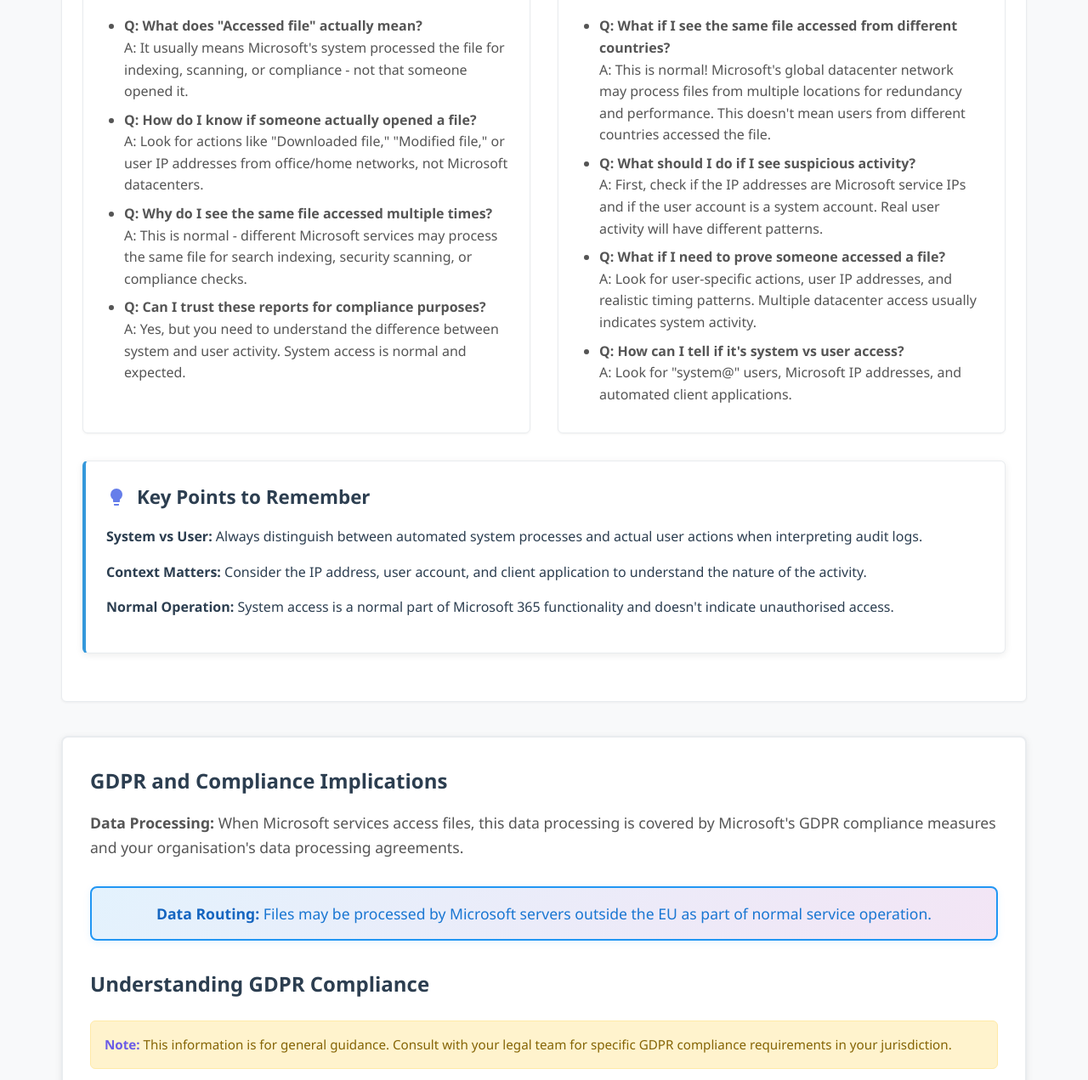
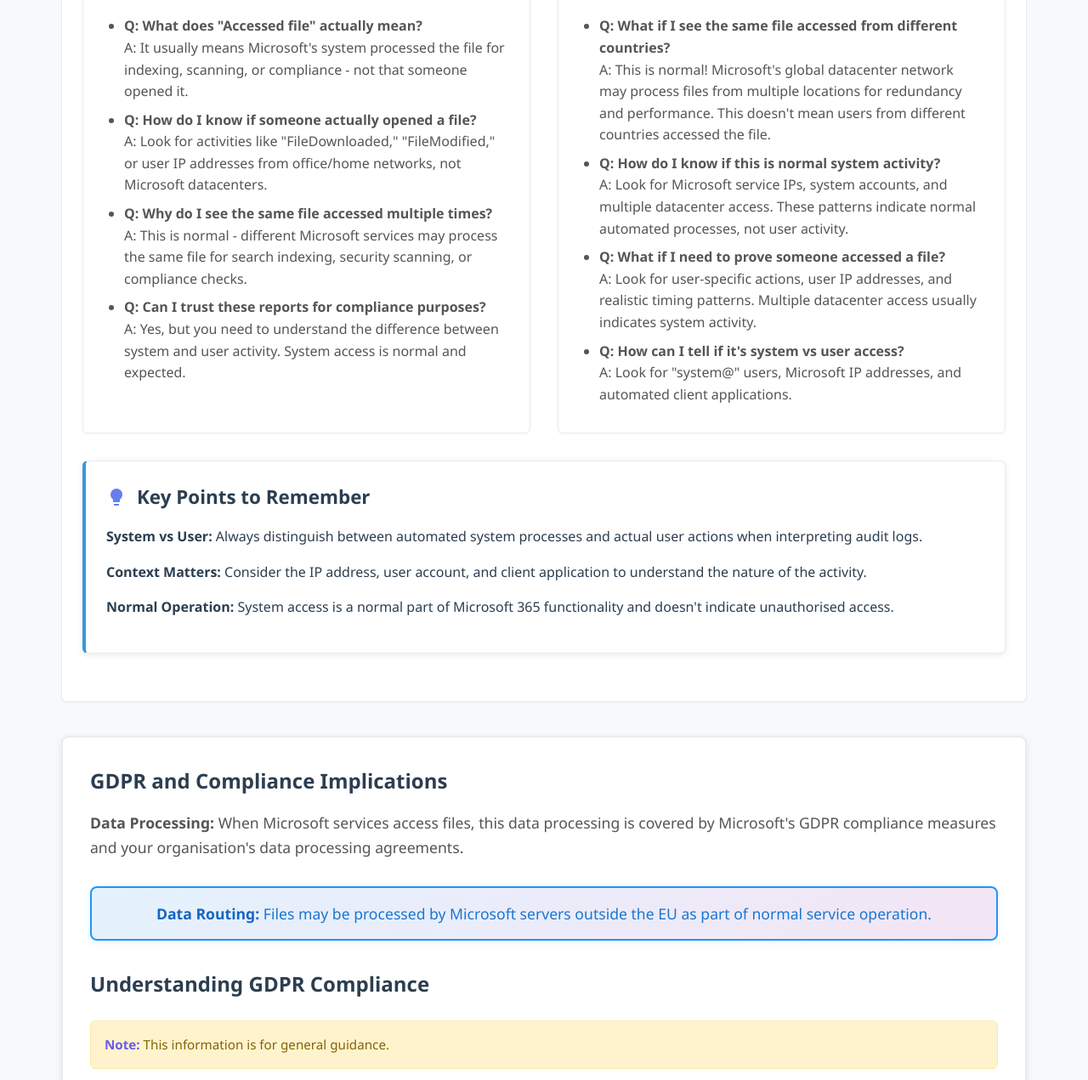
Before and after one commit to wellis321/global-admin-permissions, a plain HTML site: page purview-reports.html in a window 1280 px wide. Shown: the part 5460-6731 px from the top of the page at 85% size. Drawn offline with Linux system fonts and the light colour scheme.

Commit message:
some technical changes

```diff
--- a/purview-reports.html
+++ b/purview-reports.html
@@ -384,7 +384,7 @@
                             A: It usually means Microsoft's system processed the file for indexing, scanning, or
                             compliance - not that someone opened it.</li>
                         <li><strong>Q: How do I know if someone actually opened a file?</strong><br>
-                            A: Look for actions like "Downloaded file," "Modified file," or user IP addresses from
+                            A: Look for activities like "FileDownloaded," "FileModified," or user IP addresses from
                             office/home networks, not Microsoft datacenters.</li>
                         <li><strong>Q: Why do I see the same file accessed multiple times?</strong><br>
                             A: This is normal - different Microsoft services may process the same file for search
@@ -402,9 +402,9 @@
                             A: This is normal! Microsoft's global datacenter network may process files from multiple
                             locations for redundancy and performance. This doesn't mean users from different countries
                             accessed the file.</li>
-                        <li><strong>Q: What should I do if I see suspicious activity?</strong><br>
-                            A: First, check if the IP addresses are Microsoft service IPs and if the user account is a
-                            system account. Real user activity will have different patterns.</li>
+                        <li><strong>Q: How do I know if this is normal system activity?</strong><br>
+                            A: Look for Microsoft service IPs, system accounts, and multiple datacenter access. These
+                            patterns indicate normal automated processes, not user activity.</li>
                         <li><strong>Q: What if I need to prove someone accessed a file?</strong><br>
                             A: Look for user-specific actions, user IP addresses, and realistic timing patterns.
                             Multiple datacenter access usually indicates system activity.</li>
@@ -442,8 +442,7 @@
                 <h3>Understanding GDPR Compliance</h3>
 
                 <div class="disclaimer-box">
-                    <p><strong>Note:</strong> This information is for general guidance. Consult with your legal team for
-                        specific GDPR compliance requirements in your jurisdiction.</p>
+                    <p><strong>Note:</strong> This information is for general guidance.</p>
                 </div>
 
                 <div class="hoops-grid">
@@ -520,8 +519,9 @@
             <div class="glossary-grid">
                 <div class="glossary-item">
                     <h3>Activity</h3>
-                    <p>The specific action that was performed, such as "Accessed file," "Downloaded file," or "Modified
-                        file." The type of activity helps determine if it was user-initiated or system-generated.</p>
+                    <p>The specific action that was performed, such as "FileAccessed," "FileDownloaded," or
+                        "FileModified."
+                        The type of activity helps determine if it was user-initiated or system-generated.</p>
                 </div>
 
                 <div class="glossary-item">
@@ -538,7 +538,7 @@
                 </div>
 
                 <div class="glossary-item">
-                    <h3>Accessed File</h3>
+                    <h3>FileAccessed</h3>
                     <p>An audit entry indicating that a file was accessed by the system or a user. This does not
                         necessarily mean the file was opened or downloaded by a person.</p>
                 </div>
```
